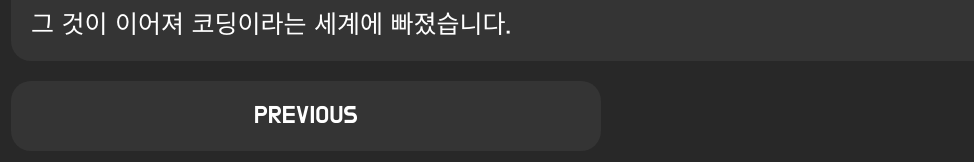
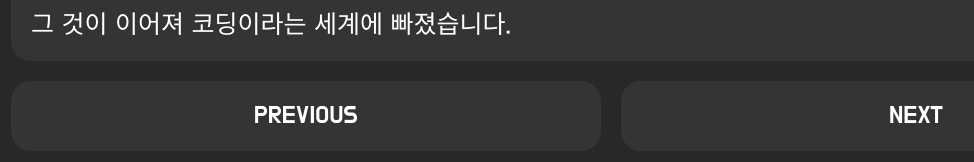
Before and after one commit to dongmin-Lim/portfolio, a React (Create React App) app in the folder frontend/: page /talk in a window 1280 px wide. Shown: the part 820-982 px from the top of the page, without its empty margins (29-1003 px from the left). Built offline with nearby package versions, Linux system fonts and the light colour scheme; the HTML template or start-up script is replaced by a standard one.

Commit message:
PageSelector 공통 컴포넌트로 구현

```diff
--- /dev/null
+++ b/frontend/src/Component/PageSelector.js
@@ -0,0 +1,29 @@
+import { styled } from "styled-components";
+
+function PageSelector(prev, next) {
+  return (
+    <PageSelect>
+      <NextPage href={prev}>PREVIOUS</NextPage>
+      <NextPage href={next}>NEXT</NextPage>
+    </PageSelect>
+  );
+}
+
+export default PageSelector;
+
+const PageSelect = styled.div`
+  display: grid;
+  grid-template-columns: 1fr 1fr;
+  grid-column-gap: 20px;
+  margin-top: 20px;
+`;
+
+const NextPage = styled.a`
+  height: 70px;
+  margin: 0;
+  text-align: center;
+  line-height: 70px;
+  background-color: rgba(100, 100, 100, 0.2);
+  border-radius: 20px;
+  font-size: 25px;
+`;
--- a/frontend/src/Portfolio/Portfolio.js
+++ b/frontend/src/Portfolio/Portfolio.js
@@ -1,4 +1,5 @@
 import { styled } from "styled-components";
+import PageSelector from "../Component/PageSelector";
 
 function Portfolio() {
   return (
@@ -12,10 +13,7 @@ function Portfolio() {
         {/* <a>https://github.com/dongmin-Lim/movie_review_service</a> */}
         <div>- 백엔드 개발자로 활동중인 제 친구와 협업하여 책 리뷰서비스를 제작했습니다.</div>
       </List>
-      <PageSelect>
-        <NextPage href="/profile">PREVIOUS</NextPage>
-        <NextPage href="/talk">NEXT</NextPage>
-      </PageSelect>
+      {PageSelector("/tech", "/talk")}
     </Frame>
   );
 }
@@ -40,19 +38,3 @@ const List = styled.div`
   background-color: rgba(100, 100, 100, 0.2);
   border-radius: 20px;
 `;
-
-const PageSelect = styled.div`
-  display: grid;
-  grid-template-columns: 1fr 1fr;
-  grid-column-gap: 20px;
-`;
-
-const NextPage = styled.a`
-  height: 70px;
-  margin: 0;
-  text-align: center;
-  line-height: 70px;
-  background-color: rgba(100, 100, 100, 0.2);
-  border-radius: 20px;
-  font-size: 25px;
-`;
--- a/frontend/src/Profile/Profile.js
+++ b/frontend/src/Profile/Profile.js
@@ -1,4 +1,5 @@
 import { styled } from "styled-components";
+import PageSelector from "../Component/PageSelector";
 
 function Profile() {
   return (
@@ -37,10 +38,7 @@ function Profile() {
           </ProfileRight>
         </ProfileBox>
       </Box>
-      <PageSelect>
-        <NextPage href="/profile">PREVIOUS</NextPage>
-        <NextPage href="/talk">NEXT</NextPage>
-      </PageSelect>
+      {PageSelector("/", "/tech")}
     </Frame>
   );
 }
@@ -90,19 +88,3 @@ const ProfileRight = styled.div`
   font-size: 25px;
   text-align: left;
 `;
-
-const PageSelect = styled.div`
-  display: grid;
-  grid-template-columns: 1fr 1fr;
-  grid-column-gap: 20px;
-`;
-
-const NextPage = styled.a`
-  height: 70px;
-  margin: 20px 0;
-  text-align: center;
-  line-height: 70px;
-  background-color: rgba(100, 100, 100, 0.2);
-  border-radius: 20px;
-  font-size: 25px;
-`;
--- a/frontend/src/Talk/Talk.js
+++ b/frontend/src/Talk/Talk.js
@@ -1,4 +1,5 @@
 import { styled } from "styled-components";
+import PageSelector from "../Component/PageSelector";
 
 function Talk() {
   return (
@@ -27,9 +28,7 @@ function Talk() {
           </div>
         </Talk_2>
       </Talk_0>
-      <PageSelect>
-        <NextPage href="/portfolio">PREVIOUS</NextPage>
-      </PageSelect>
+      {PageSelector("/portfolio")}
     </Frame>
   );
 }
@@ -70,19 +69,3 @@ const Talk_2 = styled.div`
     font-size: 30px;
   }
 `;
-
-const PageSelect = styled.div`
-  display: grid;
-  grid-template-columns: 1fr 1fr;
-  grid-column-gap: 20px;
-`;
-
-const NextPage = styled.a`
-  height: 70px;
-  margin: 20px 0;
-  text-align: center;
-  line-height: 70px;
-  background-color: rgba(100, 100, 100, 0.2);
-  border-radius: 20px;
-  font-size: 25px;
-`;
--- a/frontend/src/Tech/Tech.js
+++ b/frontend/src/Tech/Tech.js
@@ -1,4 +1,5 @@
 import { styled } from "styled-components";
+import PageSelector from "../Component/PageSelector";
 
 function Tech() {
   return (
@@ -13,10 +14,7 @@ function Tech() {
         <TechImg src="./img/ts.png" alt="ts" />
         <TechImg src="./img/git.png" alt="git" />
       </TechBox>
-      <PageSelect>
-        <NextPage href="/profile">PREVIOUS</NextPage>
-        <NextPage href="/talk">NEXT</NextPage>
-      </PageSelect>
+      {PageSelector("/profile", "/portfolio")}
     </Frame>
   );
 }
@@ -37,7 +35,6 @@ const TechBox = styled.div`
   text-align: center;
   background-color: rgba(100, 100, 100, 0.2);
   border-radius: 20px;
-  margin-bottom: 20px;
 `;
 
 const TechImg = styled.img`
@@ -48,19 +45,3 @@ const TechImg = styled.img`
     transform: scale(1.2);
   }
 `;
-
-const PageSelect = styled.div`
-  display: grid;
-  grid-template-columns: 1fr 1fr;
-  grid-column-gap: 20px;
-`;
-
-const NextPage = styled.a`
-  height: 70px;
-  margin: 0;
-  text-align: center;
-  line-height: 70px;
-  background-color: rgba(100, 100, 100, 0.2);
-  border-radius: 20px;
-  font-size: 25px;
-`;
```
